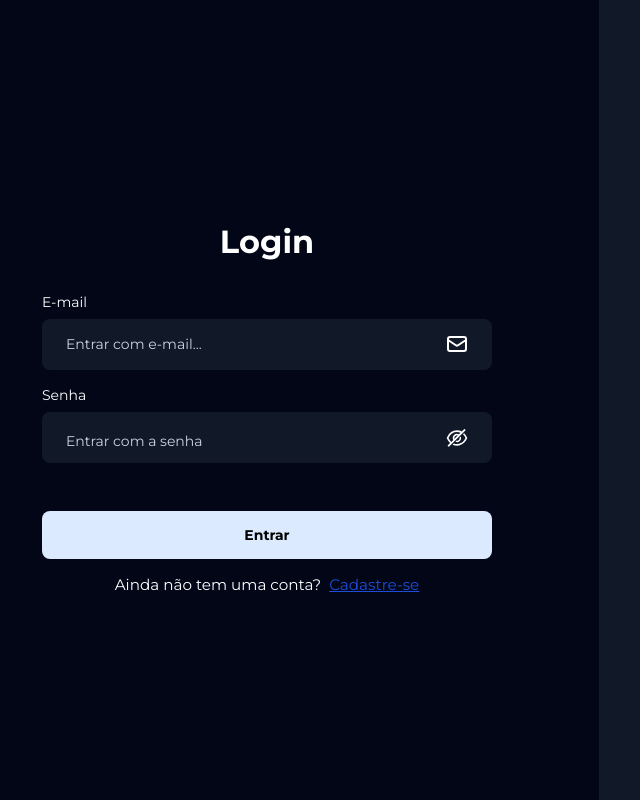
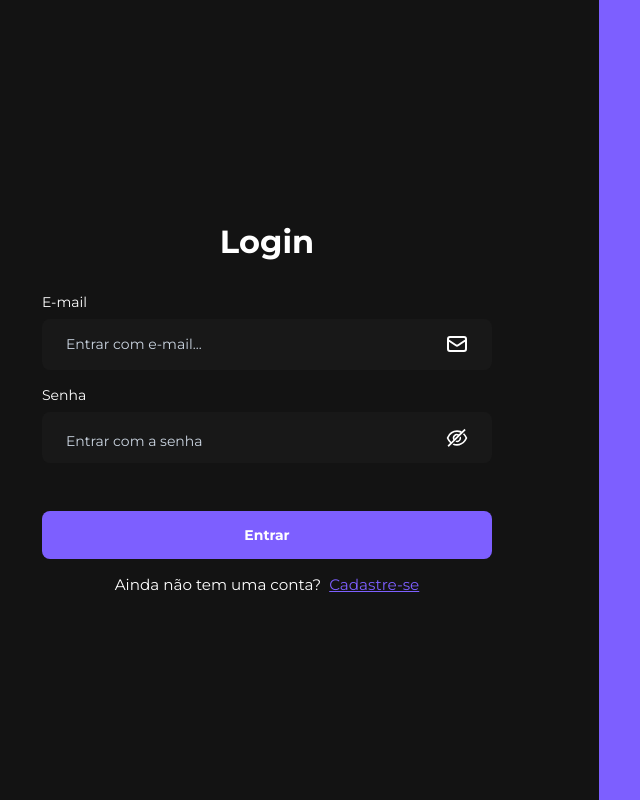
Before and after one commit to FelipeFernandes7/my-secrets, a React (Vite) app: page /login in a window 1280 px wide. Shown: the whole page, without its empty margins (49-689 px from the left). Built offline with nearby package versions, Linux system fonts and the light colour scheme; no server answers.

Commit message:
refactored

```diff
--- a/src/components/button/styles.ts
+++ b/src/components/button/styles.ts
@@ -12,18 +12,18 @@ export const ButtonStyled = styled.button<{
   font-family: "Montserrat";
   font-weight: 700;
   color: #fff;
-  background: #2563eb;
+  background: #7d5fff;
   border: none;
   width: 100%;
   height: 3rem;
   border-radius: 0.5rem;
   transition: all linear 0.3s;
-  &:disabled{
-   background: transparent;
-   border: 1px solid #fff;
-   cursor: not-allowed;
-   color: #fff;
-    &:active{
+  &:disabled {
+    background: transparent;
+    border: 1px solid #fff;
+    cursor: not-allowed;
+    color: #fff;
+    &:active {
       transform: none;
     }
   }
--- a/src/components/card/index.tsx
+++ b/src/components/card/index.tsx
@@ -5,6 +5,7 @@ import * as S from "./styles";
 
 import { Link } from "react-router-dom";
 import { useNote } from "../../hooks";
+import { useState } from "react";
 
 type CardProps = {
   id: string;
@@ -13,6 +14,12 @@ type CardProps = {
   title: string;
 };
 export function Card({ week, hours, title, id }: CardProps) {
+  const [showTrashIcon, setShowTrashIcon] = useState(false);
+
+  const handleCardClick = () => {
+    setShowTrashIcon((state) => !state);
+  };
+
   const { deleteNote } = useNote();
   const styledIcon = {
     cursor: "pointer",
@@ -21,10 +28,12 @@ export function Card({ week, hours, title, id }: CardProps) {
   };
 
   return (
-    <S.CardContainer>
-      <S.DeleteContainer onClick={() => deleteNote(id)}>
-        <BiSolidTrashAlt style={styledIcon} />
-      </S.DeleteContainer>
+    <S.CardContainer onClick={handleCardClick}>
+      {showTrashIcon && (
+        <S.DeleteContainer onClick={() => deleteNote(id)}>
+          <BiSolidTrashAlt style={styledIcon} />
+        </S.DeleteContainer>
+      )}
       <S.Section>
         <h1>{format(new Date(week), "EEEE", { locale: ptBR })}</h1>
         <span>{format(new Date(hours), "p", { locale: ptBR })}h</span>
--- a/src/components/card/styles.ts
+++ b/src/components/card/styles.ts
@@ -8,13 +8,14 @@ export const CardContainer = styled.div`
   height: 12em;
   border-radius: 2rem;
   cursor: pointer;
-  background-color: rgb(15 23 42);
+  background: #181818;
   margin-bottom: 1rem;
   transition: all linear 0.3s;
   &:active {
     transform: scale(0.95);
   }
 `;
+
 export const Section = styled.div`
   width: 100%;
   display: flex;
--- a/src/components/feeling/styles.ts
+++ b/src/components/feeling/styles.ts
@@ -5,7 +5,7 @@ export const FeelingBtn = styled.button`
   color: #fff;
   font-size: 0.95rem;
   height: 3rem;
-  border: 2px solid rgb(30 41 59);
+  border: 2px solid #3d3d3d;
   background: transparent;
   border-radius: 1rem;
   cursor: pointer;
--- a/src/components/input/styles.ts
+++ b/src/components/input/styles.ts
@@ -3,7 +3,7 @@ import styled from "styled-components";
 export const Container = styled.div`
   display: flex;
   border-radius: 0.5rem;
-  background: #111827;
+  background: #181818;
   width: 100%;
   height: 3.2rem;
   padding-left: 0.5rem;
--- a/src/globalStyles.ts
+++ b/src/globalStyles.ts
@@ -8,7 +8,7 @@ export const GlobalStyles = createGlobalStyle`
 }
 body{
   font-family: 'Montserrat';
-  background-color: rgb(2 6 23);
+  background: #131313;
   color: #fff;
   transition: all linear 0.3s ease;
   button{
--- a/src/pages/home/styles.ts
+++ b/src/pages/home/styles.ts
@@ -7,6 +7,8 @@ export const HomeContainer = styled.div`
   justify-content: center;
   align-items: center;
   position: relative;
+  padding-left: 1.5rem;
+  padding-right: 1.5rem;
 `;
 
 export const AddBtn = styled.button`
@@ -15,7 +17,7 @@ export const AddBtn = styled.button`
   align-items: center;
   justify-content: center;
   bottom: 2rem;
-  background-color: rgb(37 99 235);
+  background: #7d5fff;
   border: none;
   height: 3.5rem;
   width: 3.5rem;
@@ -23,17 +25,16 @@ export const AddBtn = styled.button`
   cursor: pointer;
   transition: all linear 0.3s;
   &:hover {
-    background-color: rgb(29 78 216);
+    background: #7158e2;
   }
 `;
 
 export const StyledHomeContent = styled.div`
-  display: flex;
   width: 100%;
-  flex-direction: column;
-  justify-content: center;
-  align-items: center;
-  height: 100%;
-  padding-left: 1.5rem;
-  padding-right: 1.5rem;
+  display: grid;
+  gap:1rem;
+  grid-template-columns: repeat(auto-fit, minmax(400px, 1fr));
+  @media screen and (max-width: 768px) {
+    gap: 0;
+  }
 `;
--- a/src/pages/login/index.tsx
+++ b/src/pages/login/index.tsx
@@ -94,8 +94,8 @@ export function Login() {
               error={errors.password}
             />
             <Button
-              bgColor="#dbeafe"
-              color="#000"
+              bgColor="#7d5fff"
+              color="#fff"
               isLoading={isLoading}
               type="submit"
               label={"Entrar"}
--- a/src/pages/login/styles.ts
+++ b/src/pages/login/styles.ts
@@ -30,7 +30,7 @@ export const Box = styled.div`
   flex-direction: column;
   align-items: center;
   justify-content: center;
-  background: #111827;
+  background: #7d5fff;
   gap: 1rem;
   @media screen and (max-width: 768px) {
     display: none;
@@ -67,8 +67,8 @@ export const IptContainer = styled.div`
   max-width: 450px;
   button {
     margin-top: 2rem;
-    background: #fff;
-    color: rgb(37 99 235);
+    background: #7d5fff;
+    color: #fff;
   }
 
   input[type="password"] {
@@ -98,7 +98,7 @@ export const Form = styled.form`
     display: flex;
     gap: 0.5rem;
     a {
-      color: rgb(29 78 216);
+      color: #7d5fff;
     }
   }
 `;
--- a/src/pages/note/styles.ts
+++ b/src/pages/note/styles.ts
@@ -37,7 +37,7 @@ export const Form = styled.form`
   height: 100%;
   border-radius: 1.5rem;
   transition: all linear 0.3s;
-  background-color: rgb(15 23 42);
+  background: #181818;
   @media screen and (max-width: 768px) {
     border-radius: 2rem 2rem 0 0;
   }
@@ -58,15 +58,14 @@ export const FormContent = styled.div`
   justify-content: center;
   input {
     margin-top: 1.5rem;
-    background-color: rgb(2 6 23);
+    background:#141414;
     color: #fff;
     border-radius: 0.5rem;
     width: 100%;
     height: 3rem;
     padding: 10px;
     font-size: 16px;
-    background-color: rgb(2 6 23);
-    border: 1px solid rgb(30 41 59);
+    border: 1px solid #3d3d3d;
     transition: height 0.3s ease;
     font-family: "Montserrat";
     overflow-y: hidden;
@@ -77,15 +76,15 @@ export const FormContent = styled.div`
   }
   textarea {
     margin-top: 1.5rem;
-    background-color: rgb(2 6 23);
+    background:#141414;
     color: #fff;
     border-radius: 0.5rem;
     width: 100%;
     height: 3rem;
     padding: 10px;
     font-size: 16px;
-    background-color: rgb(2 6 23);
-    border: 1px solid rgb(30 41 59);
+    background:#141414;
+    border: 1px solid #3d3d3d;
     transition: height 0.3s ease;
     font-family: "Montserrat";
     overflow-y: hidden;
@@ -109,7 +108,7 @@ export const Section = styled.section`
     margin-top: 1rem;
     color: #ffff;
     text-decoration: none;
-    background-color: rgb(2 6 23);
+    background: rgb(2 6 23);
     border-radius: 0.5rem;
     padding: 0.5rem;
     transition: all linear 0.3s;
@@ -136,7 +135,7 @@ export const Button = styled.button`
   border-radius: 0.5rem;
   font-size: 0.95rem;
   font-weight: 400;
-  background-color: rgb(37 99 235);
+  background: #7158e2;
   margin-bottom: 0.5rem;
   cursor: pointer;
   color: #ffff;
```
